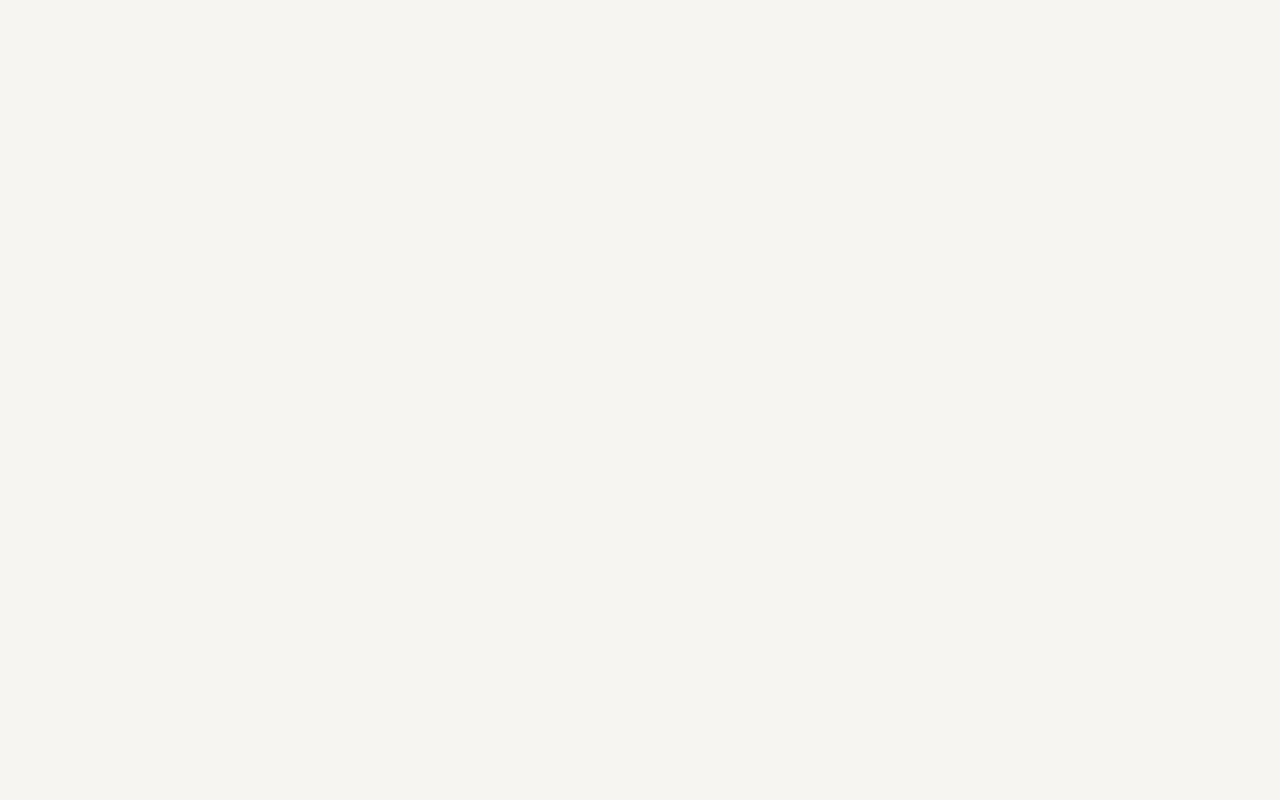
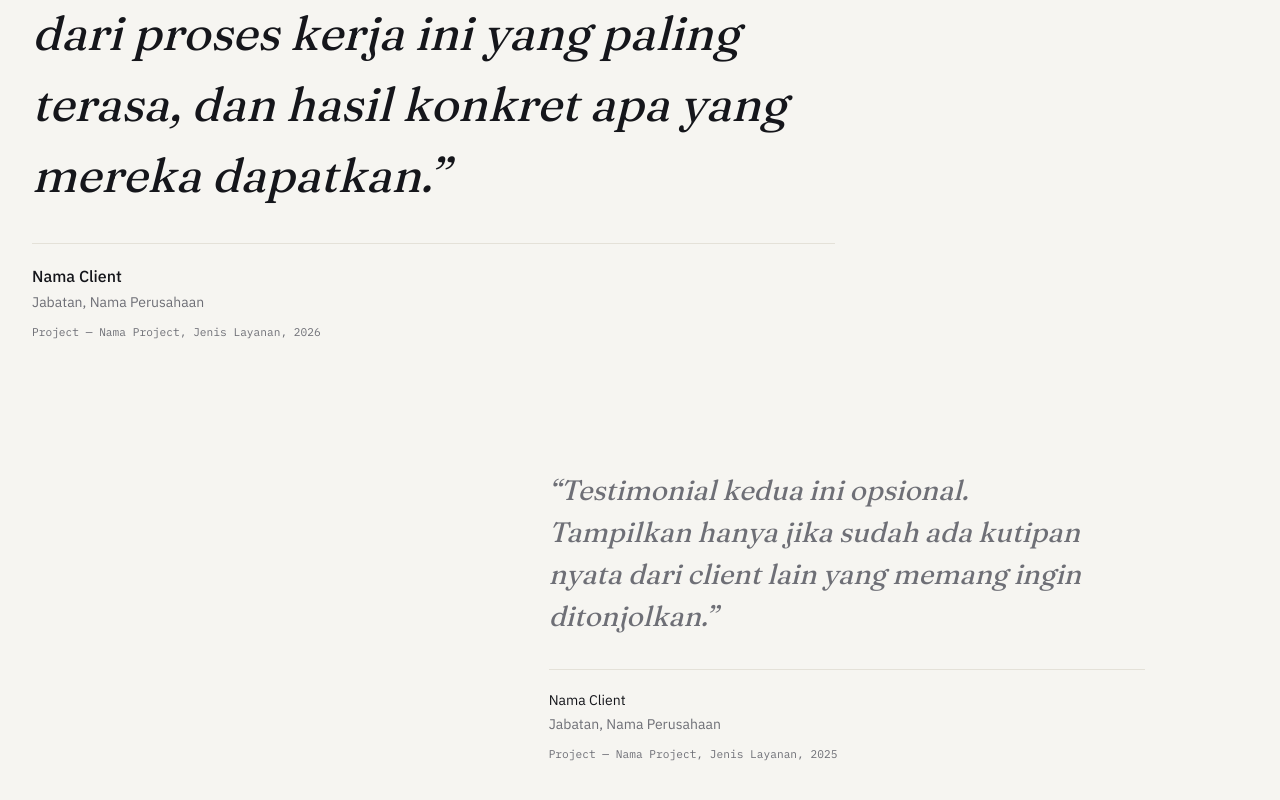
Before and after one commit to naufaldzakwannn/webstudio, a Next.js app: page / in a window 1280 px wide. Shown: the part 9841-10641 px from the top of the page. Before the commit the page ends 9473 px from the top, so only its background shows below. Built offline with nearby package versions, Linux system fonts and the light colour scheme.

Commit message:
Adding Tetimonials

```diff
--- a/app/page.tsx
+++ b/app/page.tsx
@@ -4,6 +4,7 @@ import { Services } from "@/components/sections/Services";
 import { Portfolio } from "@/components/sections/Portfolio";
 import { Process } from "@/components/sections/Process";
 import { Technology } from "@/components/sections/Technology";
+import { Testimonials } from "@/components/sections/Testimonials";
 
 export default function HomePage() {
   return (
@@ -14,6 +15,7 @@ export default function HomePage() {
       <Portfolio />
       <Process />
       <Technology />
+      <Testimonials />
     </>
   );
 }
--- /dev/null
+++ b/components/sections/Testimonials.tsx
@@ -0,0 +1,74 @@
+import { Container } from "@/components/ui/Container";
+import { testimonials } from "@/lib/data/testimonials";
+import { cn } from "@/lib/utils/cn";
+
+/**
+ * Testimonials — satu atau dua kutipan besar, dibaca diam-diam seperti
+ * halaman editorial. Sengaja TIDAK memakai carousel/autoplay/slider,
+ * dan TIDAK berbentuk grid banyak kartu kecil seragam.
+ *
+ * Server Component murni — tidak ada state, tidak ada auto-rotate.
+ * Jika hanya ada satu testimonial nyata, hapus entri kedua di
+ * lib/data/testimonials.ts; layout akan menyesuaikan otomatis.
+ */
+export function Testimonials() {
+  const [primary, secondary] = testimonials;
+  if (!primary) return null;
+
+  return (
+    <section className="py-24 md:py-36">
+      <Container>
+        <p className="font-mono text-xs text-muted">Kata klien</p>
+
+        <div className="mt-10 grid grid-cols-1 gap-y-20 md:mt-16 md:grid-cols-12 md:gap-x-6">
+          <Quote testimonial={primary} className="md:col-span-8 md:col-start-1" />
+
+          {secondary && (
+            <Quote
+              testimonial={secondary}
+              className="md:col-span-6 md:col-start-6 md:mt-12"
+            />
+          )}
+        </div>
+      </Container>
+    </section>
+  );
+}
+
+function Quote({
+  testimonial,
+  className,
+}: {
+  testimonial: (typeof testimonials)[number];
+  className?: string;
+}) {
+  const isPrimary = testimonial.emphasis === "primary";
+
+  return (
+    <figure className={className}>
+      <blockquote
+        className={cn(
+          "max-w-[30ch] font-display italic leading-[1.15] text-foreground",
+          isPrimary
+            ? "text-[clamp(1.75rem,1.2rem+2.2vw,3rem)]"
+            : "text-[clamp(1.25rem,1rem+1vw,1.75rem)] text-muted",
+        )}
+      >
+        &ldquo;{testimonial.quote}&rdquo;
+      </blockquote>
+
+      <figcaption className="mt-8 flex flex-col gap-1 border-t border-border pt-5">
+        <span className={cn("text-foreground", isPrimary ? "text-base font-medium" : "text-sm")}>
+          {testimonial.name}
+        </span>
+        <span className="text-sm text-muted">
+          {testimonial.role}, {testimonial.company}
+        </span>
+        <span className="mt-2 font-mono text-[0.7rem] text-muted">
+          Project — {testimonial.project.title}, {testimonial.project.category},{" "}
+          {testimonial.project.year}
+        </span>
+      </figcaption>
+    </figure>
+  );
+}
--- /dev/null
+++ b/lib/data/testimonials.ts
@@ -0,0 +1,31 @@
+export type Testimonial = {
+  quote: string;
+  name: string;
+  role: string;
+  company: string;
+  project: {
+    title: string;
+    category: string;
+    year: string;
+  };
+  emphasis: "primary" | "secondary";
+};
+
+export const testimonials: Testimonial[] = [
+  {
+    quote: "Tulis kutipan client dengan kata-kata mereka sendiri — bagian mana dari proses kerja ini yang paling terasa, dan hasil konkret apa yang mereka dapatkan.",
+    name: "Nama Client",
+    role: "Jabatan",
+    company: "Nama Perusahaan",
+    project: { title: "Nama Project", category: "Jenis Layanan", year: "2026" },
+    emphasis: "primary",
+  },
+  {
+    quote: "Testimonial kedua ini opsional. Tampilkan hanya jika sudah ada kutipan nyata dari client lain yang memang ingin ditonjolkan.",
+    name: "Nama Client",
+    role: "Jabatan",
+    company: "Nama Perusahaan",
+    project: { title: "Nama Project", category: "Jenis Layanan", year: "2025" },
+    emphasis: "secondary",
+  },
+];
```
